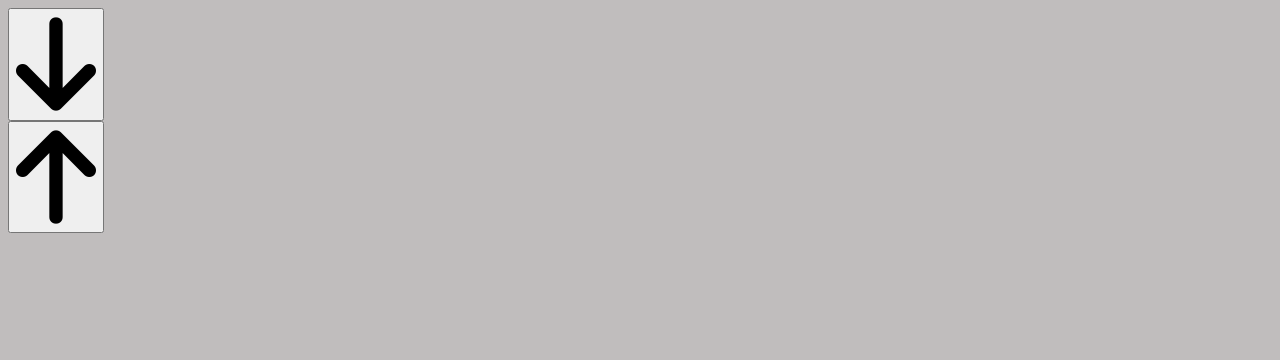
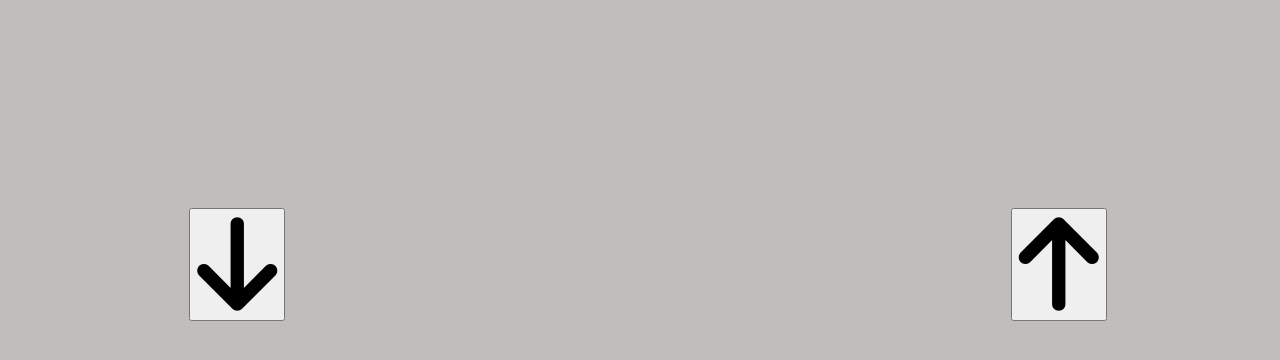
Before and after one commit to pradnya-gawai/CounterApp, a plain HTML site: page index.html in a window 1280 px wide. Drawn offline with Linux system fonts and the light colour scheme.

Commit message:
.container styled

```diff
--- a/style.css
+++ b/style.css
@@ -8,3 +8,13 @@ body{
 	height: 100%;
 	background-color: #C0BDBD;
 }
+.container
+{
+	position: relative;
+	top:200px;
+	display: flex;
+	justify-content:space-around;
+	align-items: center;
+	width: auto;
+	height: auto;
+}
```
